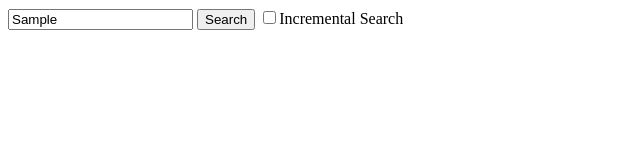
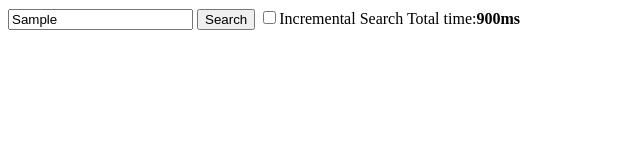
Before and after one commit to sergi/idb-benchmarks, a plain HTML site: page index.html in a window 1280 px wide. Both pictures are taken after typing "Sample" into the empty fields and a click on the button "Search". Shown: the whole page, without its empty margins (0-640 px from the left). Drawn offline with Linux system fonts and the light colour scheme.

Commit message:
Add time in HTML

```diff
--- a/index.html
+++ b/index.html
@@ -6,6 +6,7 @@
     <input id="searchBox" type="text" />
     <button id="searchBtn">Search</button>
     <label><input id="incremental" value="false" type="checkbox">Incremental Search</label>
+    <span>Total time:</span><span id="totalTime" style="font-weight: bold"></span>
     <div id="contents"></div>
     <script src="main.js"></script>
   </body>
--- a/main.js
+++ b/main.js
@@ -64,6 +64,7 @@ function generateAll() {
 
 var incrementalBtn = document.getElementById('incremental');
 var contents = document.getElementById('contents');
+var totalTime = document.getElementById('totalTime');
 
 function search(str) {
   var time = Date.now();
@@ -89,7 +90,7 @@ function search(str) {
       }
       cursor.continue();
     } else {
-      console.log('Time spent searching and traversing the whole database:', Date.now() - time + 'ms');
+      totalTime.textContent = Date.now() - time + 'ms';
       document.getElementById('contents').innerHTML += results.join('<br/>');
     }
   };
```
Lines whose indentation alone changed are shown as unchanged.
